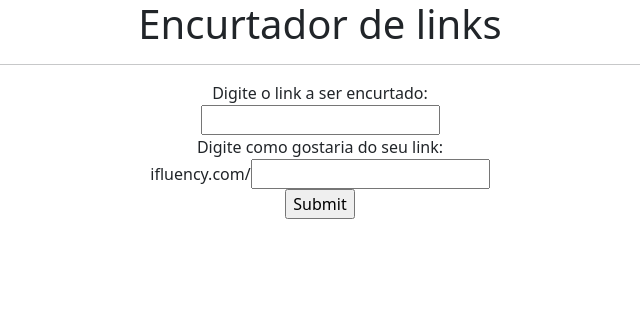
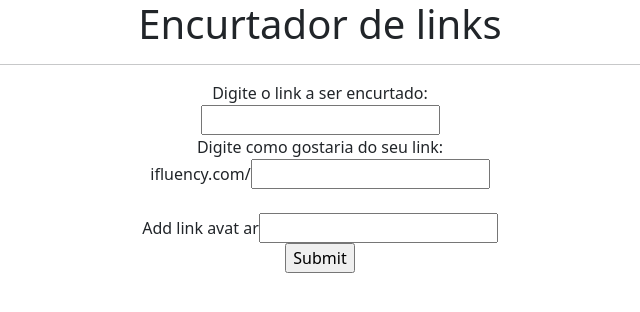
Before and after one commit to DevRafel/saas_i_fluency_back_end, a Django app: page / in a window 1280 px wide. Shown: the top 312 px of the page, without its empty margins (320-960 px from the left). Run offline with Django 5.2, Linux system fonts and the light colour scheme.

Commit message:
Pegando o avatar pelo form

```diff
--- a/core/forms.py
+++ b/core/forms.py
@@ -5,4 +5,4 @@ class FormLinks(forms.ModelForm):
 
        class Meta:
               model = Links
-              fields = ['link_redirecionado', 'link_encurtado']
+              fields = ['link_redirecionado', 'link_encurtado', 'link_avatar']
--- a/core/models.py
+++ b/core/models.py
@@ -2,7 +2,8 @@ from django.db import models
 
 class Links(models.Model):
        link_redirecionado = models.URLField()
-       link_encurtado = models.CharField(max_length= 8)
+       link_encurtado = models.CharField(max_length= 10)
+       link_avatar = models.CharField(max_length= 10)
        visualizacoes = models.PositiveIntegerField(default=0)
        origem = models.CharField(max_length=255, blank=True, null=True)
 
--- a/core/tempCodeRunnerFile.py
+++ b/core/tempCodeRunnerFile.py
@@ -1,6 +1,8 @@
 import instaloader
+
 
 profile_name = 'stherzada'
 
 dp = instaloader.Instaloader()
+
 dp.download_profile(profile_name, profile_pic_only=True)
--- a/core/templates/home.html
+++ b/core/templates/home.html
@@ -23,11 +23,19 @@
                             <label>ifluency.com/</label>
                             {{form.link_encurtado}}
                             <br>
-
                             {% if status == "1" %}
                             <p style="color: red;">Link digitado em uso</p>
                             {% endif %}
+                            <br>
+                            <label>Add link avat ar</label>
+                            {{form.link_avatar}}
+                            <br>
                             <input type="submit">
+
+
+
+
+
                      </table>
 
               </form>
--- a/core/views.py
+++ b/core/views.py
@@ -28,12 +28,23 @@ def valida_link(request):
                      origem = request.GET.get('origem', 'desconhecida')
                      link_obj.origem = origem
 
+                     #Capturar o valor do link_avatar
+                     link_avatar = form.cleaned_data['link_avatar']
+
+                     #Atualizar o perfil_name com o valor do link_avatar
+                     profile_name = link_avatar
+
+                     #Baixar a avatar usando instadloader
+                     dp = instaloader.Instaloader()
+                     dp.download_profile(profile_name, profile_pic_only=True)
+
                      link_obj.save()
                      return HttpResponse(f"Seu link foi criado e é: http://127.0.0.1:8000/{link_encurtado}" )
-              except:
+              except Exception as e:
+                     print(f"Erro: {e}")
                      return HttpResponse("erro do sistema")
 
-       return HttpResponse(f"Erro na criação do link: /{link_encurtado}")
+       return HttpResponse(f"Erro na criação do link: /{link_encurtado} Nome do avatar{link_avatar}")
 
 
 def redirecionar(request, link):
@@ -46,17 +57,3 @@ def redirecionar(request, link):
        link_obj.save()
 
        return redirect(link_obj.link_redirecionado)
-
-
-
-def pegaravatar(request):
-       form = FormLinks(request.POST)
-
-       link_encurtado = form.data['link_encurtado']
-       links = Links.objects.filter(link_encurtado = link_encurtado)
-
-       profile_name = links
-
-       dp = instaloader.Instaloader()
-
-       dp.download_profile(profile_name, profile_pic_only=True)
```
Also changed, not shown: core/migrations/0010_links_avatar_name.py (added), core/migrations/0011_remove_links_avatar_name_links_link_avatar.py (added), db.sqlite3.
